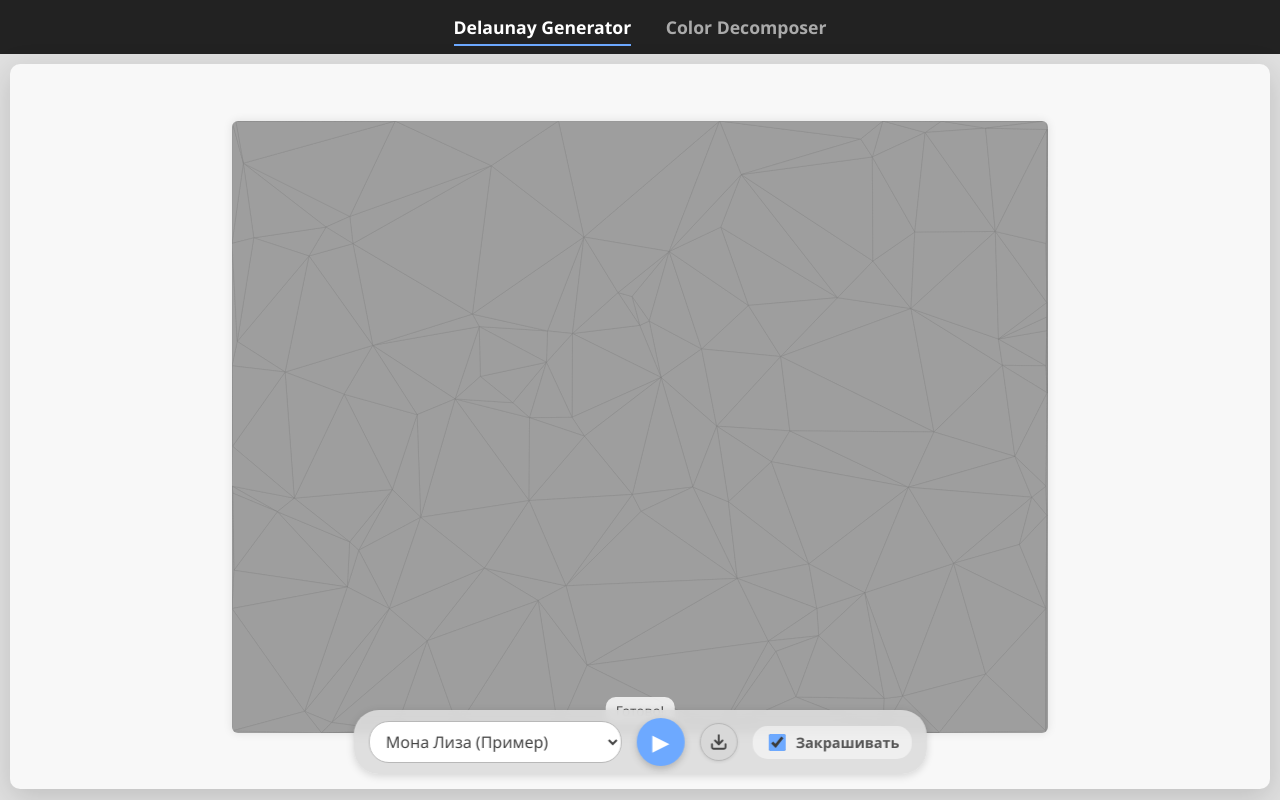
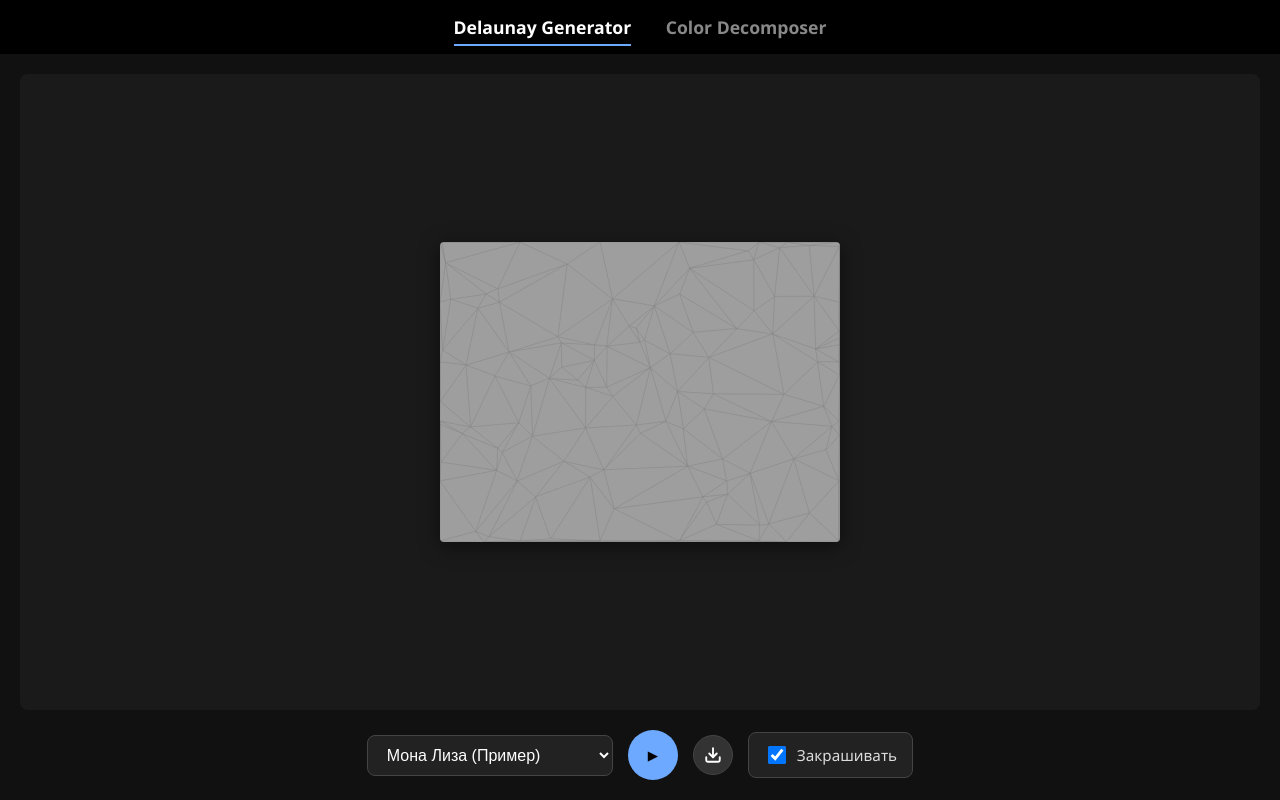
Before and after one commit to Scandalous-Art-Investigations/delaunay-tools, a website: page index.html in a window 1280 px wide. Drawn offline with nearby package versions, Linux system fonts and the light colour scheme.

Commit message:
UI Polish: Remove overlapping elements, fix flexbox layout, remove Gotovo status

```diff
--- a/index.html
+++ b/index.html
@@ -5,29 +5,28 @@
     <meta name="viewport" content="width=device-width, initial-scale=1.0">
     <title>Delaunay Art Generator</title>
     <style>
-        body, html { margin: 0; padding: 0; width: 100%; height: 100%; font-family: 'Segoe UI', Tahoma, Geneva, Verdana, sans-serif; background-color: #e0e0e0; color: #333; display: flex; flex-direction: column; align-items: center; justify-content: flex-start; overflow: hidden; }
-        nav { width: 100%; background: #222; color: white; padding: 15px 0; text-align: center; font-size: 1.1em; }
-        nav a { color: #aaa; margin: 0 15px; text-decoration: none; font-weight: bold; transition: color 0.2s; }
-        nav a.active { color: white; border-bottom: 2px solid #6DA9FF; padding-bottom: 5px; }
-        nav a:hover { color: white; }
-        .app-container { width: calc(100% - 20px); height: calc(100vh - 75px); max-width: 1700px; max-height: 95vh; background-color: #f8f8f8; border-radius: 10px; box-shadow: 0 8px 30px rgba(0, 0, 0, 0.15); display: flex; flex-direction: column; align-items: center; justify-content: center; position: relative; overflow: hidden; padding: 10px; box-sizing: border-box; margin-top: 10px; }
-        .output-window { width: 100%; flex-grow: 1; background-color: #ffffff; border-radius: 8px; box-shadow: inset 0 0 10px rgba(0,0,0,0.05); display: flex; align-items: center; justify-content: center; position: relative; overflow: hidden; margin-bottom: 15px; }
-        #outputCanvas { max-width: 100%; max-height: calc(100% - 0px); object-fit: contain; border-radius: 6px; box-shadow: 0 0 10px rgba(0,0,0,0.1); }
+        body, html { margin: 0; padding: 0; width: 100%; height: 100%; font-family: 'Segoe UI', Tahoma, Geneva, Verdana, sans-serif; background-color: #111; color: #eee; display: flex; flex-direction: column; overflow: hidden; }
+        nav { background: #000; padding: 15px 0; text-align: center; font-size: 1.1em; flex-shrink: 0; }
+        nav a { color: #888; margin: 0 15px; text-decoration: none; font-weight: bold; transition: 0.2s; }
+        nav a.active { color: #fff; border-bottom: 2px solid #6DA9FF; padding-bottom: 5px; }
+        nav a:hover { color: #fff; }
+        .app-container { flex-grow: 1; display: flex; flex-direction: column; padding: 20px; box-sizing: border-box; min-height: 0; position: relative; max-width: 1600px; margin: 0 auto; width: 100%; }
+        .output-window { flex-grow: 1; display: flex; align-items: center; justify-content: center; min-height: 0; background: #1a1a1a; border-radius: 8px; position: relative; overflow: hidden; }
+        #outputCanvas { max-width: 100%; max-height: 100%; object-fit: contain; border-radius: 4px; box-shadow: 0 4px 20px rgba(0,0,0,0.5); }
         #sourceCanvasContainer { display: none; }
-        .controls-bar { background-color: rgba(220, 220, 220, 0.9); backdrop-filter: blur(4px); padding: 8px 15px; border-radius: 25px; box-shadow: 0 2px 8px rgba(0, 0, 0, 0.15); display: flex; align-items: center; justify-content: center; gap: 15px; position: absolute; bottom: 15px; left: 50%; transform: translateX(-50%); z-index: 20;}
-        .control-select { padding: 8px 12px; border-radius: 20px; border: 1px solid #b8b8b8; background: white; font-family: inherit; font-size: 1em; color: #444; outline: none; cursor: pointer; }
-        .control-button, #processButton, #downloadSVGButton { padding: 0; font-size: 1.4em; background-color: #d8d8d8; color: #444; border: 1px solid #b8b8b8; border-radius: 50%; cursor: pointer; transition: background-color 0.2s ease, transform 0.1s ease; display: flex; align-items: center; justify-content: center; box-shadow: 0 1px 3px rgba(0,0,0,0.1); position: relative; box-sizing: border-box; }
-        #processButton { width: 48px; height: 48px; background-color: #6DA9FF; color: white; border: none; box-shadow: 0 3px 7px rgba(0,0,0,0.2); z-index: 10; }
+        .controls-bar { flex-shrink: 0; display: flex; align-items: center; justify-content: center; gap: 15px; padding-top: 20px; }
+        .control-select { padding: 10px 15px; border-radius: 8px; border: 1px solid #444; background: #222; color: #fff; font-size: 1em; cursor: pointer; outline: none; }
+        .control-button, #processButton, #downloadSVGButton { padding: 0; background-color: #333; color: #fff; border: 1px solid #444; border-radius: 50%; cursor: pointer; transition: 0.2s; display: flex; align-items: center; justify-content: center; }
+        #processButton { width: 50px; height: 50px; background-color: #6DA9FF; border: none; color: #000; }
         #processButton:hover:not(:disabled) { background-color: #87BFFF; }
-        #processButton:active:not(:disabled) { transform: scale(0.94); }
-        #processButton:disabled { background-color: #a0a0a0; color: #7a8290; cursor: not-allowed; }
-        #uploadOtherButton, #downloadSVGButton { width: 38px; height: 38px; font-size: 1.1em; }
-        #uploadOtherButton:hover:not(:disabled), #downloadSVGButton:hover:not(:disabled) { background-color: #e8e8e8; }
-        #uploadOtherButton:disabled, #downloadSVGButton:disabled { background-color: #c8c8c8; cursor: not-allowed; }
-        .control-group { display: flex; align-items: center; gap: 7px; background: rgba(255,255,255,0.5); padding: 5px 12px; border-radius: 15px;}
-        input[type="checkbox"]#colorTriangles { width: 17px; height: 17px; accent-color: #6DA9FF; cursor: pointer; }
-        label[for="colorTriangles"] { cursor: pointer; font-size: 0.9em; color: #555; white-space: nowrap; font-weight: bold;}
-        #status { position: absolute; bottom: 65px; left: 50%; transform: translateX(-50%); font-size: 0.85em; color: #555; z-index: 15; background: rgba(255,255,255,0.8); padding: 4px 10px; border-radius: 10px;}
+        #processButton:disabled { opacity: 0.5; cursor: not-allowed; }
+        #downloadSVGButton { width: 40px; height: 40px; }
+        #downloadSVGButton:hover:not(:disabled) { background-color: #555; }
+        #downloadSVGButton:disabled { display: none; } /* Скрываем, если нельзя скачать */
+        .control-group { display: flex; align-items: center; gap: 8px; background: #222; padding: 10px 15px; border-radius: 8px; border: 1px solid #444; }
+        input[type="checkbox"]#colorTriangles { width: 18px; height: 18px; cursor: pointer; }
+        label[for="colorTriangles"] { cursor: pointer; font-size: 0.95em; color: #ddd; user-select: none; }
+        #status { display: none; position: absolute; top: 50%; left: 50%; transform: translate(-50%, -50%); background: rgba(0,0,0,0.8); color: white; padding: 12px 24px; border-radius: 30px; font-weight: bold; z-index: 100; letter-spacing: 1px; pointer-events: none; }
         #imageFile { display: none; }
     </style>
     <script src="https://cdn.jsdelivr.net/npm/d3-delaunay@6.0.4/dist/d3-delaunay.min.js"></script>
@@ -38,7 +37,11 @@
         <a href="decomposer.html">Color Decomposer</a>
     </nav>
     <div class="app-container" id="appContainer">
-        <canvas id="outputCanvas"></canvas>
+        <div class="output-window">
+            <canvas id="outputCanvas"></canvas>
+            <div id="status">Обработка...</div>
+        </div>
+
         <input type="file" id="imageFile" accept="image/*">
 
         <div class="controls-bar">
@@ -58,7 +61,6 @@
                 <label for="colorTriangles">Закрашивать</label>
             </div>
         </div>
-        <div id="status"></div>
     </div>
     <div id="sourceCanvasContainer"><canvas id="sourceCanvas"></canvas></div>
 
@@ -68,7 +70,6 @@
     const processButtonEl = document.getElementById('processButton');
     const downloadSVGButtonEl = document.getElementById('downloadSVGButton');
     const statusEl = document.getElementById('status');
-    const appContainerEl = document.getElementById('appContainer');
     const sourceCanvas = document.getElementById('sourceCanvas');
     const sourceCtx = sourceCanvas.getContext('2d', { willReadFrequently: true });
     const outputCanvas = document.getElementById('outputCanvas');
@@ -87,30 +88,30 @@
         edgeWeightFactor: GOLDEN_RATIO_CONJUGATE, minDistance: 18
     };
 
+    function showStatus(text) {
+        if(text) { statusEl.textContent = text; statusEl.style.display = 'block'; }
+        else { statusEl.style.display = 'none'; }
+    }
+
     exampleSelect.addEventListener('change', (e) => {
-        if (e.target.value === 'custom') {
-            imageFileEl.click();
-        } else {
-            loadExample(e.target.value);
-        }
+        if (e.target.value === 'custom') imageFileEl.click();
+        else loadExample(e.target.value);
     });
 
     processButtonEl.addEventListener('click', () => {
         if (!originalImageData && !processing) {
             if(exampleSelect.value === 'custom') imageFileEl.click();
             else loadExample(exampleSelect.value);
+        } else if (originalImageData && !processing) {
+            processImage();
         }
-        else if (originalImageData && !processing) { processImage(); }
     });
 
     downloadSVGButtonEl.addEventListener('click', () => { if (currentDelaunayData && !processing) downloadSVG(); });
 
     imageFileEl.addEventListener('change', (e) => {
         const file = e.target.files[0];
-        if (!file) {
-            exampleSelect.selectedIndex = 0; // fallback to default
-            return;
-        }
+        if (!file) { exampleSelect.selectedIndex = 0; return; }
         exampleSelect.options[exampleSelect.options.length-1].text = `📁 ${file.name}`;
         exampleSelect.value = 'custom';
         loadImageFromFile(file);
@@ -119,29 +120,18 @@
     colorTrianglesEl.addEventListener('change', () => { if (originalImageData && !processing) processImage(); });
 
     document.addEventListener('DOMContentLoaded', () => {
-        loadExample(exampleSelect.value); // Auto-load default
+        loadExample(exampleSelect.value);
     });
 
     function updateButtonState(imageLoaded, imageProcessed = false) {
-        if (imageLoaded) {
-            processButtonEl.innerHTML = '▶';
-            downloadSVGButtonEl.style.display = imageProcessed ? 'inline-flex' : 'none';
-        } else {
-            processButtonEl.innerHTML = '↻';
-            downloadSVGButtonEl.style.display = 'none';
-            const appRect = appContainerEl.getBoundingClientRect();
-            outputCanvas.width = (appRect.width || window.innerWidth) * 0.95;
-            outputCanvas.height = (appRect.height || window.innerHeight) * 0.95;
-            outputCtx.fillStyle = "#f8f8f8";
-            outputCtx.fillRect(0,0, outputCanvas.width, outputCanvas.height);
-        }
+        processButtonEl.innerHTML = imageLoaded ? '▶' : '↻';
+        downloadSVGButtonEl.style.display = imageProcessed ? 'flex' : 'none';
         processButtonEl.disabled = processing;
-        downloadSVGButtonEl.disabled = processing || !imageProcessed;
     }
 
     function loadExample(url) {
         processing = true; currentDelaunayData = null; updateButtonState(false, false);
-        statusEl.textContent = 'Загрузка примера...';
+        showStatus('Загрузка...');
         const img = new Image();
         img.crossOrigin = "Anonymous";
         img.onload = () => {
@@ -149,17 +139,16 @@
             sourceCanvas.width = imageWidth; sourceCanvas.height = imageHeight;
             sourceCtx.drawImage(img, 0, 0);
             originalImageData = sourceCtx.getImageData(0, 0, imageWidth, imageHeight);
-            displayOriginalOnOutput();
-            processing = false; updateButtonState(true, false);
-            processImage(); // auto-process
+            processing = false;
+            processImage();
         };
-        img.onerror = () => { statusEl.textContent = 'Ошибка загрузки примера.'; processing = false; updateButtonState(false); };
+        img.onerror = () => { showStatus('Ошибка загрузки.'); processing = false; updateButtonState(false); };
         img.src = url;
     }
 
     function loadImageFromFile(file) {
-        processing = true; currentDelaunayData = null; updateButtonState(originalImageData !== null, false);
-        statusEl.textContent = 'Загрузка...';
+        processing = true; currentDelaunayData = null; updateButtonState(false, false);
+        showStatus('Загрузка...');
         const reader = new FileReader();
         reader.onload = (e) => {
             const img = new Image();
@@ -168,26 +157,14 @@
                 sourceCanvas.width = imageWidth; sourceCanvas.height = imageHeight;
                 sourceCtx.drawImage(img, 0, 0);
                 originalImageData = sourceCtx.getImageData(0, 0, imageWidth, imageHeight);
-                displayOriginalOnOutput();
-                processing = false; updateButtonState(true, false);
-                processImage(); // auto-process
+                processing = false;
+                processImage();
             }
-            img.onerror = () => { statusEl.textContent = 'Ошибка загрузки изображения.'; processing = false; updateButtonState(false); }
+            img.onerror = () => { showStatus('Ошибка.'); processing = false; updateButtonState(false); }
             img.src = e.target.result;
         }
-        reader.onerror = () => { statusEl.textContent = 'Ошибка чтения файла.'; processing = false; updateButtonState(false); }
+        reader.onerror = () => { showStatus('Ошибка.'); processing = false; updateButtonState(false); }
         reader.readAsDataURL(file);
-    }
-
-    function displayOriginalOnOutput() {
-        if (!originalImageData || imageWidth === 0 || imageHeight === 0) return;
-        const appRect = appContainerEl.getBoundingClientRect();
-        const outH = (appRect.height > 100) ? appRect.height - 100 : 400;
-        const outW = appRect.width > 0 ? appRect.width : 600;
-        let cW = outW * 0.98; let cH = (imageHeight / imageWidth) * cW;
-        if (cH > outH * 0.98) { cH = outH * 0.98; cW = (imageWidth / imageHeight) * cH; }
-        outputCanvas.width = Math.max(1, cW); outputCanvas.height = Math.max(1, cH);
-        outputCtx.drawImage(sourceCanvas, 0, 0, imageWidth, imageHeight, 0, 0, outputCanvas.width, outputCanvas.height);
     }
 
     function getPixelColor(imageData, x, y) {
@@ -216,8 +193,9 @@
     async function processImage() {
         if (processing) return;
         processing = true; updateButtonState(true, false);
-        if (!d3 || !d3.Delaunay || !originalImageData) { processing = false; updateButtonState(false, false); return; }
-        statusEl.textContent = 'Обработка (Делоне)...';
+        if (!d3 || !d3.Delaunay || !originalImageData) { processing = false; updateButtonState(false, false); showStatus(); return; }
+
+        showStatus('Обработка...');
         await new Promise(resolve => setTimeout(resolve, 20));
 
         const cArea = imageWidth * imageHeight; const bArea = baseSettings.imageWidth * baseSettings.imageHeight;
@@ -231,30 +209,27 @@
         let seeds = generateSeeds(numSeeds, baseSettings.powerFactor, baseSettings.edgeThreshold, baseSettings.edgeWeightFactor, minD, imageWidth, imageHeight, originalImageData);
         seeds = addBoundarySeeds(seeds, imageWidth, imageHeight, numBSeeds);
 
-        if (seeds.length < 3) { processing = false; updateButtonState(true, false); return; }
+        if (seeds.length < 3) { processing = false; updateButtonState(true, false); showStatus(); return; }
         const pForDelaunay = seeds.map(s => [s[0], s[1]]);
         const delaunay = d3.Delaunay.from(pForDelaunay);
         currentDelaunayData = { delaunay, pointsForDelaunay: pForDelaunay };
 
-        const appRect = appContainerEl.getBoundingClientRect();
-        const outH = (appRect.height > 100) ? appRect.height - 100 : 400; const outW = appRect.width > 0 ? appRect.width : 600;
-        let cW = outW * 0.98; let cH = (imageHeight / imageWidth) * cW;
-        if (cH > outH * 0.98) { cH = outH * 0.98; cW = (imageWidth / imageHeight) * cH; }
-        outputCanvas.width = Math.max(1, cW); outputCanvas.height = Math.max(1, cH);
-        const dScale = outputCanvas.width / imageWidth;
+        // Идеальный рендеринг: размер канваса 1:1 к исходнику. CSS (object-fit) масштабирует его идеально.
+        outputCanvas.width = imageWidth;
+        outputCanvas.height = imageHeight;
 
         outputCtx.clearRect(0, 0, outputCanvas.width, outputCanvas.height);
         if (colorTrianglesEl.checked) {
-            outputCtx.drawImage(sourceCanvas, 0, 0, imageWidth, imageHeight, 0, 0, outputCanvas.width, outputCanvas.height);
+            outputCtx.drawImage(sourceCanvas, 0, 0, imageWidth, imageHeight);
         } else {
-            outputCtx.fillStyle = "#fdfdfd"; outputCtx.fillRect(0, 0, outputCanvas.width, outputCanvas.height);
+            outputCtx.fillStyle = "#fdfdfd"; outputCtx.fillRect(0, 0, imageWidth, imageHeight);
         }
 
         for (let i = 0; i < delaunay.triangles.length; i += 3) {
             const p1 = pForDelaunay[delaunay.triangles[i]], p2 = pForDelaunay[delaunay.triangles[i+1]], p3 = pForDelaunay[delaunay.triangles[i+2]];
             if (!p1 || !p2 || !p3) continue;
             outputCtx.beginPath();
-            outputCtx.moveTo(p1[0]*dScale, p1[1]*dScale); outputCtx.lineTo(p2[0]*dScale, p2[1]*dScale); outputCtx.lineTo(p3[0]*dScale, p3[1]*dScale);
+            outputCtx.moveTo(p1[0], p1[1]); outputCtx.lineTo(p2[0], p2[1]); outputCtx.lineTo(p3[0], p3[1]);
             outputCtx.closePath();
 
             if (colorTrianglesEl.checked) {
@@ -267,7 +242,10 @@
             }
             outputCtx.lineWidth = 0.5; outputCtx.stroke();
         }
-        statusEl.textContent = 'Готово!'; processing = false; updateButtonState(true, true);
+
+        processing = false;
+        updateButtonState(true, true);
+        showStatus(null); // Убираем плашку "Обработка..." (Никаких "Готово!")
     }
 
     function generateSeeds(numDesiredSeeds, powerFactor, edgeThreshold, edgeWeightFactor, minDistance, width, height, imageData) {
@@ -337,7 +315,7 @@
     function generateSVGString() {
         if (!currentDelaunayData || !originalImageData) return null;
         const { delaunay, pointsForDelaunay } = currentDelaunayData;
-        let svgString = `<svg width="${imageWidth}" height="${imageHeight}" xmlns="http://www.w3.org/2000/svg" style="background-color: ${colorTrianglesEl.checked ? 'transparent' : '#fdfdfd'};">\n`;
+        let svgString = `<svg width="${imageWidth}" height="${imageHeight}" viewBox="0 0 ${imageWidth} ${imageHeight}" xmlns="http://www.w3.org/2000/svg" style="background-color: ${colorTrianglesEl.checked ? 'transparent' : '#fdfdfd'};">\n`;
         for (let i = 0; i < delaunay.triangles.length; i += 3) {
             const p1 = pointsForDelaunay[delaunay.triangles[i]], p2 = pointsForDelaunay[delaunay.triangles[i+1]], p3 = pointsForDelaunay[delaunay.triangles[i+2]];
             if (!p1 || !p2 || !p3) continue;
@@ -354,15 +332,13 @@
     }
 
     function downloadSVG() {
-        statusEl.textContent = 'Генерация SVG...';
         const svgData = generateSVGString();
         if (svgData) {
             const blob = new Blob([svgData], { type: 'image/svg+xml;charset=utf-8' });
             const url = URL.createObjectURL(blob); const a = document.createElement('a'); a.href = url;
             a.download = (exampleSelect.value !== 'custom' ? exampleSelect.value.split('.')[0] : 'delaunay_art') + '.svg';
             document.body.appendChild(a); a.click(); document.body.removeChild(a); URL.revokeObjectURL(url);
-            statusEl.textContent = 'SVG скачан!';
-        } else statusEl.textContent = 'Ошибка генерации SVG.';
+        }
     }
 </script>
 </body>
```
Also changed, not shown: decomposer.html (+37 -30 lines).
